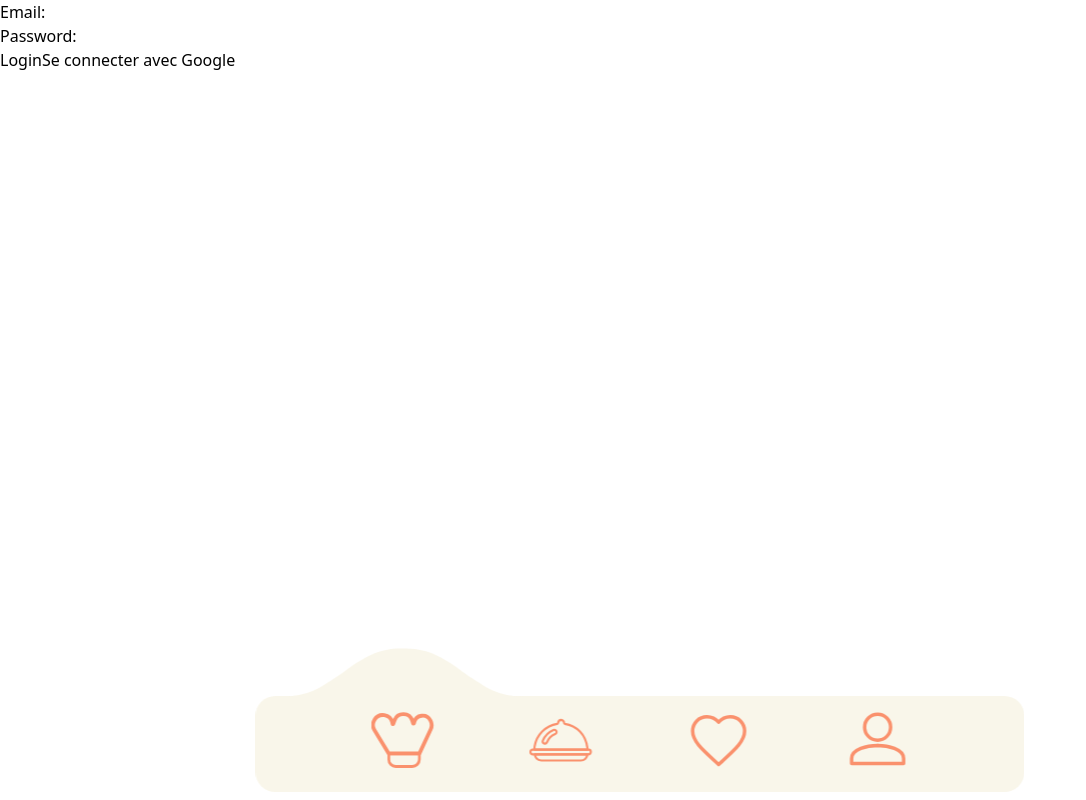
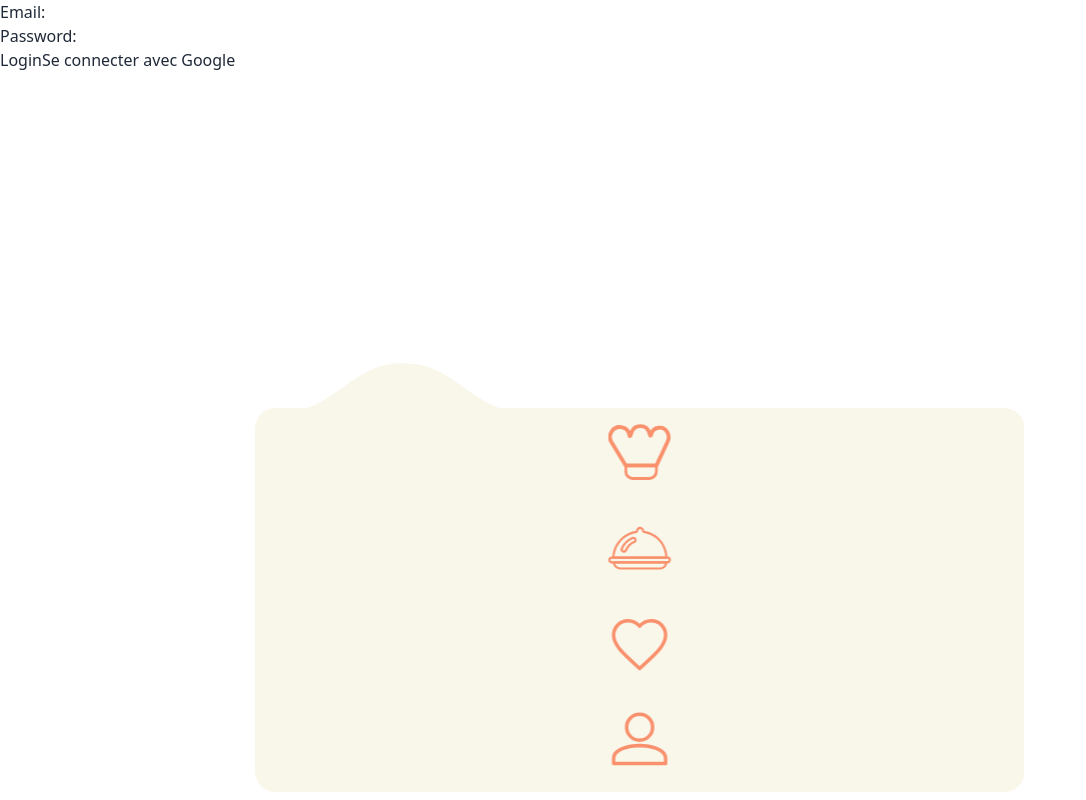
Before and after one commit to skewister/front-master_recipe, an Angular app: page /login in a window 1280 px wide. Shown: the whole page, without its empty margins (0-1086 px from the left). Built offline with nearby package versions, Linux system fonts and the light colour scheme.

Commit message:
Ajout de daysi ui

```diff
--- a/package.json
+++ b/package.json
@@ -18,8 +18,12 @@
     "@angular/platform-browser": "^16.2.0",
     "@angular/platform-browser-dynamic": "^16.2.0",
     "@angular/router": "^16.2.0",
+    "@fortawesome/angular-fontawesome": "^0.13.0",
+    "@fortawesome/fontawesome-svg-core": "^6.5.1",
+    "@fortawesome/free-solid-svg-icons": "^6.5.1",
     "jwt-decode": "^4.0.0",
     "luxon": "^3.4.3",
+    "primeicons": "^6.0.1",
     "rxjs": "~7.8.0",
     "tslib": "^2.3.0",
     "zone.js": "~0.13.0"
@@ -31,6 +35,7 @@
     "@types/jasmine": "~4.3.0",
     "@types/luxon": "^3.3.4",
     "autoprefixer": "^10.4.16",
+    "daisyui": "^4.6.0",
     "jasmine-core": "~4.6.0",
     "karma": "~6.4.0",
     "karma-chrome-launcher": "~3.2.0",
--- a/tailwind.config.js
+++ b/tailwind.config.js
@@ -1,10 +1,12 @@
 /** @type {import('tailwindcss').Config} */
 module.exports = {
+
   content: [
     "./src/**/*.{html,ts}",
   ],
   theme: {
+
     extend: {},
   },
-  plugins: [],
+  plugins: [require("daisyui")],
 }
--- a/tsconfig.json
+++ b/tsconfig.json
@@ -29,5 +29,8 @@
     "strictInjectionParameters": true,
     "strictInputAccessModifiers": true,
     "strictTemplates": true
-  }
+  },
+  "include": [
+    "src/assets/img/defaultImg.jpg"
+  ]
 }
```
Also changed, not shown: 1 other file (tests, documents, lock files or other folders).
